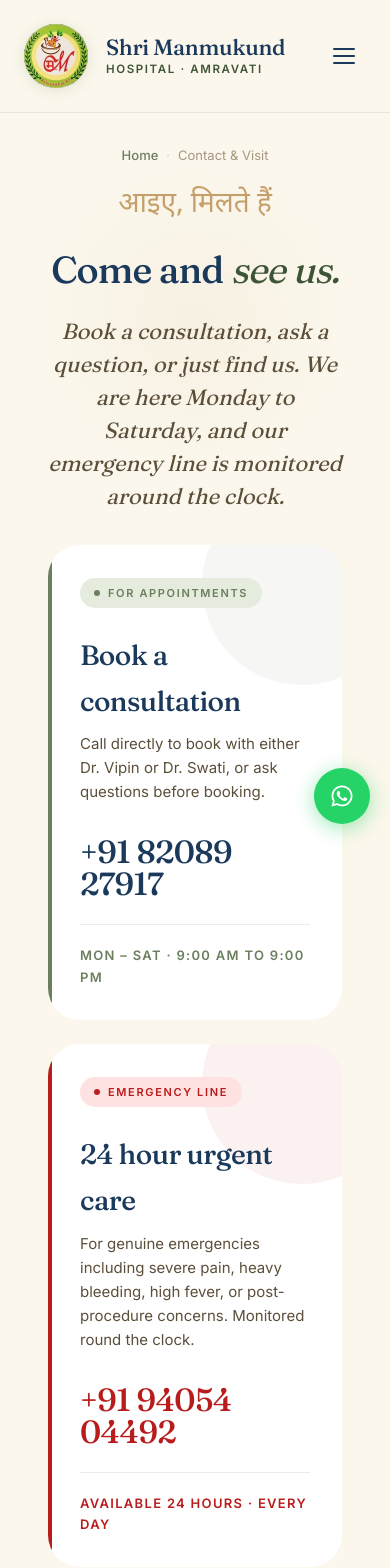
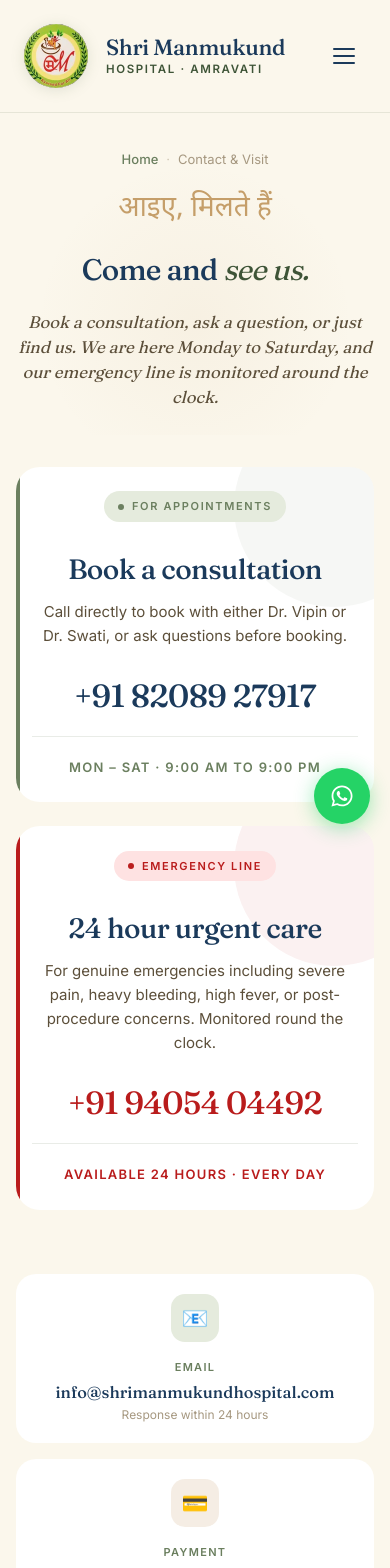
Before and after one commit to Shrimanmukund/ShriManmukund_Web, a Next.js app: page /contact in a window 390 px wide. Shown: the top 1568 px of the page. Built offline with nearby package versions, Linux system fonts and the light colour scheme; no server answers.

Commit message:
fix(contact): center align quick info cards and contact layout on mobile view

```diff
--- a/src/app/contact/page.tsx
+++ b/src/app/contact/page.tsx
@@ -24,7 +24,7 @@ export const metadata = {
 
 export default function ContactPage() {
   return (
-    <main>
+    <main className="contact-page w-full overflow-x-hidden">
       {/* 1. PAGE HERO */}
       <section className="page-hero">
         <div className="page-hero-inner">
--- a/src/app/globals.css
+++ b/src/app/globals.css
@@ -2690,3 +2690,273 @@ article ul li::marker {
   padding-right: 0 !important;
   color: #ffffff !important;
 }
+
+/* ============================================================
+   CONTACT US PAGE - MOBILE RESPONSIVENESS & CENTER ALIGNMENT
+   ============================================================ */
+.contact-page {
+  width: 100%;
+  max-width: 100%;
+  overflow-x: hidden;
+  box-sizing: border-box;
+}
+
+@media (max-width: 768px) {
+  .contact-page .page-hero,
+  .contact-page .primary-contacts,
+  .contact-page .quick-info,
+  .contact-page .location,
+  .contact-page .timings,
+  .contact-page .booking,
+  .contact-page .transport,
+  .contact-page .visit-faq {
+    padding-left: 1.25rem !important;
+    padding-right: 1.25rem !important;
+    width: 100% !important;
+    max-width: 100% !important;
+    box-sizing: border-box !important;
+  }
+
+  .contact-page .page-hero {
+    padding-top: 2.25rem !important;
+    padding-bottom: 1.5rem !important;
+    text-align: center !important;
+  }
+
+  .contact-page .page-hero-inner {
+    text-align: center !important;
+    margin: 0 auto !important;
+  }
+
+  .contact-page .page-hero .breadcrumb {
+    justify-content: center !important;
+    margin-left: auto !important;
+    margin-right: auto !important;
+  }
+
+  .contact-page .page-hero-title {
+    font-size: clamp(1.85rem, 7vw, 2.75rem) !important;
+    text-align: center !important;
+    margin-left: auto !important;
+    margin-right: auto !important;
+  }
+
+  .contact-page .page-hero-lede {
+    font-size: 1.05rem !important;
+    text-align: center !important;
+    margin-left: auto !important;
+    margin-right: auto !important;
+  }
+
+  .contact-page .section-header {
+    text-align: center !important;
+    margin-left: auto !important;
+    margin-right: auto !important;
+    max-width: 100% !important;
+  }
+
+  .contact-page .section-header .section-tag {
+    justify-content: center !important;
+    margin-left: auto !important;
+    margin-right: auto !important;
+    display: inline-flex !important;
+  }
+
+  .contact-page .section-header .section-title {
+    text-align: center !important;
+    margin-left: auto !important;
+    margin-right: auto !important;
+    font-size: clamp(1.65rem, 6vw, 2.25rem) !important;
+    line-height: 1.2 !important;
+  }
+
+  .contact-page .section-header .section-lede {
+    text-align: center !important;
+    margin-left: auto !important;
+    margin-right: auto !important;
+    font-size: 0.95rem !important;
+  }
+
+  /* Grid containers centered symmetrically */
+  .contact-page .contacts-grid,
+  .contact-page .quick-info-grid,
+  .contact-page .location-grid,
+  .contact-page .timings-inner,
+  .contact-page .timings-grid,
+  .contact-page .booking-grid,
+  .contact-page .transport-inner,
+  .contact-page .transport-grid,
+  .contact-page .visit-faq-list {
+    grid-template-columns: 1fr !important;
+    width: 100% !important;
+    max-width: 480px !important;
+    margin-left: auto !important;
+    margin-right: auto !important;
+    box-sizing: border-box !important;
+  }
+
+  /* Individual cards centered and full-width in container */
+  .contact-page .contact-primary-card,
+  .contact-page .quick-info-item,
+  .contact-page .location-details,
+  .contact-page .timings-card,
+  .contact-page .booking-form,
+  .contact-page .transport-card,
+  .contact-page .visit-faq-item {
+    width: 100% !important;
+    max-width: 100% !important;
+    margin-left: auto !important;
+    margin-right: auto !important;
+    box-sizing: border-box !important;
+  }
+
+  .contact-page .quick-info-item {
+    padding: 1.5rem 1rem !important;
+    text-align: center !important;
+  }
+
+  .contact-page .quick-info-icon {
+    margin-left: auto !important;
+    margin-right: auto !important;
+    display: flex !important;
+  }
+
+  .contact-page .quick-info-label {
+    text-align: center !important;
+  }
+
+  .contact-page .quick-info-value {
+    font-size: clamp(0.95rem, 4.2vw, 1.0625rem) !important;
+    text-align: center !important;
+    word-break: break-word !important;
+    overflow-wrap: break-word !important;
+  }
+
+  .contact-page .quick-info-value a {
+    word-break: break-all !important;
+    display: inline-block !important;
+    max-width: 100% !important;
+    text-align: center !important;
+  }
+
+  .contact-page .contact-primary-card {
+    padding: 1.75rem 1.25rem !important;
+    text-align: center !important;
+  }
+
+  .contact-page .contact-primary-badge {
+    margin-left: auto !important;
+    margin-right: auto !important;
+    display: inline-flex !important;
+  }
+
+  .contact-page .contact-primary-title,
+  .contact-page .contact-primary-desc,
+  .contact-page .contact-primary-number,
+  .contact-page .contact-primary-hours {
+    text-align: center !important;
+  }
+
+  .contact-page .location-map {
+    width: 100% !important;
+    max-width: 480px !important;
+    margin-left: auto !important;
+    margin-right: auto !important;
+    min-height: 260px !important;
+    height: 280px !important;
+    aspect-ratio: auto !important;
+    box-sizing: border-box !important;
+  }
+
+  .contact-page .location-details {
+    padding: 1.75rem 1.25rem !important;
+    text-align: center !important;
+  }
+
+  .contact-page .location-devanagari,
+  .contact-page .location-name,
+  .contact-page .location-address,
+  .contact-page .location-landmarks-label {
+    text-align: center !important;
+  }
+
+  .contact-page .location-landmarks {
+    text-align: left !important;
+  }
+
+  .contact-page .location-actions {
+    justify-content: center !important;
+  }
+
+  .contact-page .booking-info {
+    text-align: center !important;
+  }
+
+  .contact-page .booking-info .section-tag {
+    margin-left: auto !important;
+    margin-right: auto !important;
+    justify-content: center !important;
+    display: inline-flex !important;
+  }
+
+  .contact-page .booking-info .section-title,
+  .contact-page .booking-info .section-lede {
+    text-align: center !important;
+  }
+
+  .contact-page .booking-info-guide {
+    text-align: left !important;
+  }
+
+  .contact-page .booking-form {
+    padding: 1.5rem 1.15rem !important;
+    border-radius: 20px !important;
+  }
+
+  .contact-page .booking-form .form-row {
+    grid-template-columns: 1fr !important;
+    gap: 0.85rem !important;
+  }
+
+  .contact-page .transport-card {
+    padding: 1.75rem 1.25rem !important;
+    text-align: center !important;
+  }
+
+  .contact-page .transport-icon {
+    margin-left: auto !important;
+    margin-right: auto !important;
+    display: flex !important;
+  }
+}
+
+@media (max-width: 480px) {
+  .contact-page .page-hero,
+  .contact-page .primary-contacts,
+  .contact-page .quick-info,
+  .contact-page .location,
+  .contact-page .timings,
+  .contact-page .booking,
+  .contact-page .transport,
+  .contact-page .visit-faq {
+    padding-left: 1rem !important;
+    padding-right: 1rem !important;
+  }
+
+  .contact-page .quick-info-item {
+    padding: 1.25rem 0.75rem !important;
+    border-radius: 20px !important;
+  }
+
+  .contact-page .contact-primary-card {
+    padding: 1.5rem 1rem !important;
+    border-radius: 24px !important;
+  }
+
+  .contact-page .location-details,
+  .contact-page .timings-card,
+  .contact-page .transport-card {
+    padding: 1.35rem 1rem !important;
+    border-radius: 20px !important;
+  }
+}
```
Also changed, not shown: src/app/templates.css.
